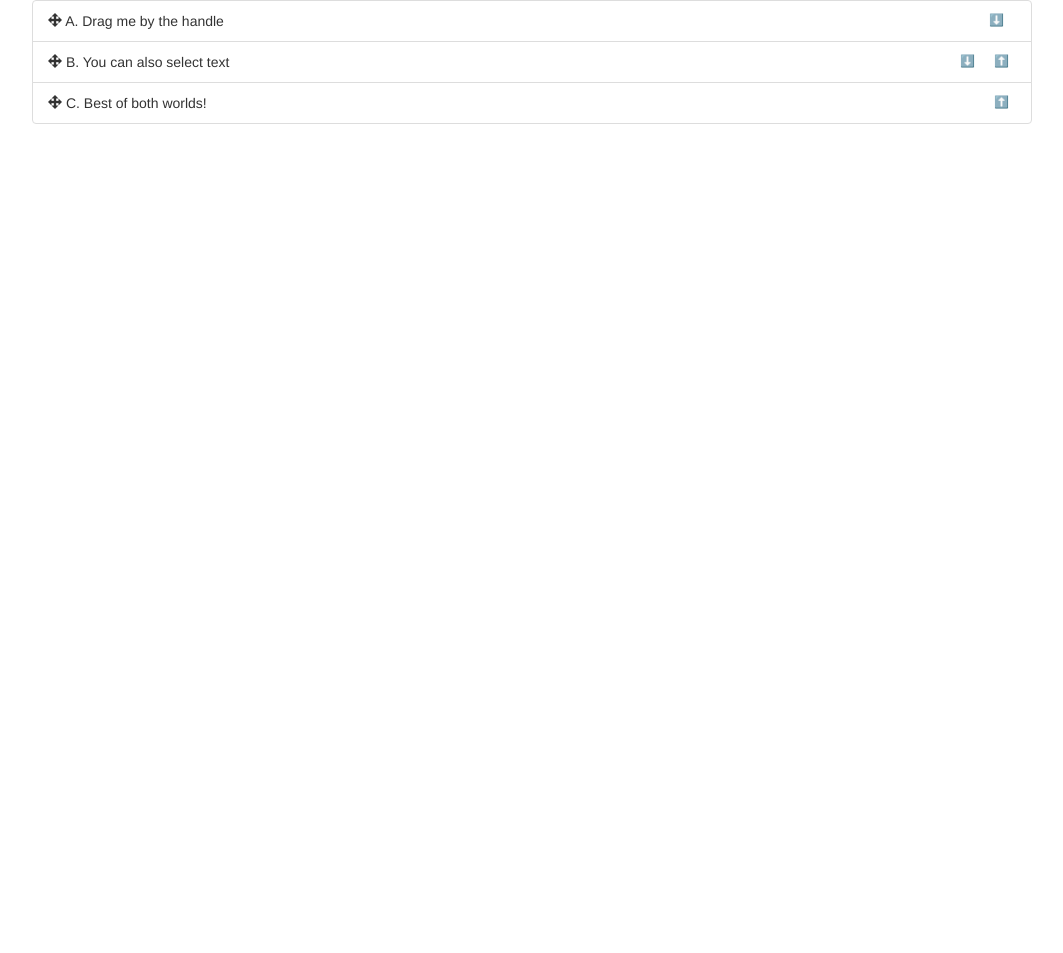
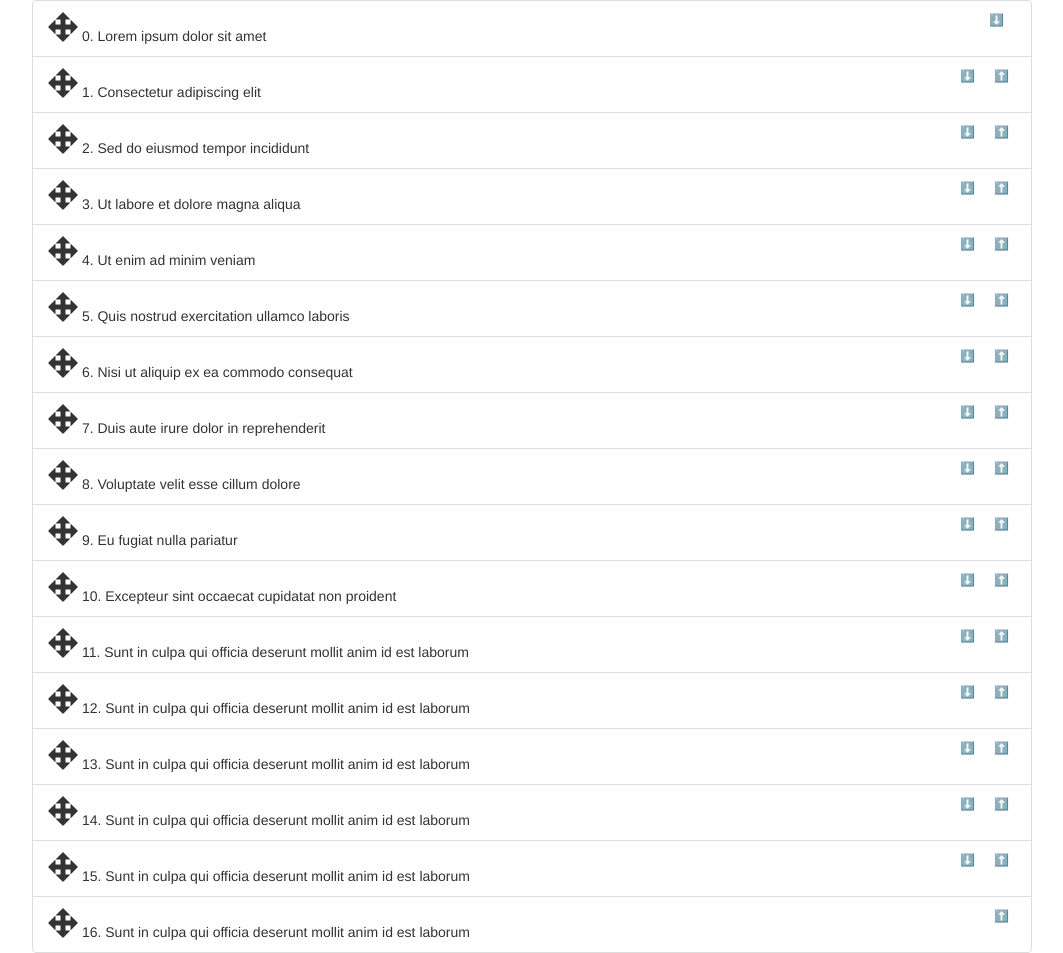
Before and after one commit to luka-nagarro/sortable-demo, a plain HTML site: page index.html in a window 1280 px wide. Shown: the whole page, without its empty margins (108-1171 px from the left). Before the commit the page ends 800 px from the top, so only its background shows below. Drawn offline with nearby package versions, Linux system fonts and the light colour scheme.

Commit message:
feat: add item

```diff
--- a/index.html
+++ b/index.html
@@ -12,7 +12,9 @@
         cursor: move;
         cursor: -webkit-grabbing;
         cursor: grabbing;
+        font-size: 30px;
       }
+
 
       .list-group {
         max-width: 1000px;
@@ -31,6 +33,10 @@
       .list-group-item:last-child .badge:nth-child(2) {
         display: none;
       }
+
+      .list-group-item.sortable-chosen {
+        background-color: #aaa;
+      }
     </style>
     <title>Sortable</title>
   </head>
@@ -40,19 +46,103 @@
         <span class="badge">⬆️</span>
         <span class="badge">⬇️</span>
         <span class="glyphicon glyphicon-move"></span>
-        A. Drag me by the handle
+        0. Lorem ipsum dolor sit amet
       </div>
       <div class="list-group-item" data-id="1">
         <span class="badge">⬆️</span>
         <span class="badge">⬇️</span>
         <span class="glyphicon glyphicon-move"></span>
-        B. You can also select text
+        1. Consectetur adipiscing elit
       </div>
       <div class="list-group-item" data-id="2">
         <span class="badge">⬆️</span>
         <span class="badge">⬇️</span>
         <span class="glyphicon glyphicon-move"></span>
-        C. Best of both worlds!
+        2. Sed do eiusmod tempor incididunt
+      </div>
+      <div class="list-group-item" data-id="3">
+        <span class="badge">⬆️</span>
+        <span class="badge">⬇️</span>
+        <span class="glyphicon glyphicon-move"></span>
+        3. Ut labore et dolore magna aliqua
+      </div>
+      <div class="list-group-item" data-id="4">
+        <span class="badge">⬆️</span>
+        <span class="badge">⬇️</span>
+        <span class="glyphicon glyphicon-move"></span>
+        4. Ut enim ad minim veniam
+      </div>
+      <div class="list-group-item" data-id="5">
+        <span class="badge">⬆️</span>
+        <span class="badge">⬇️</span>
+        <span class="glyphicon glyphicon-move"></span>
+        5. Quis nostrud exercitation ullamco laboris
+      </div>
+      <div class="list-group-item" data-id="6">
+        <span class="badge">⬆️</span>
+        <span class="badge">⬇️</span>
+        <span class="glyphicon glyphicon-move"></span>
+        6. Nisi ut aliquip ex ea commodo consequat
+      </div>
+      <div class="list-group-item" data-id="7">
+        <span class="badge">⬆️</span>
+        <span class="badge">⬇️</span>
+        <span class="glyphicon glyphicon-move"></span>
+        7. Duis aute irure dolor in reprehenderit
+      </div>
+      <div class="list-group-item" data-id="8">
+        <span class="badge">⬆️</span>
+        <span class="badge">⬇️</span>
+        <span class="glyphicon glyphicon-move"></span>
+        8. Voluptate velit esse cillum dolore
+      </div>
+      <div class="list-group-item" data-id="9">
+        <span class="badge">⬆️</span>
+        <span class="badge">⬇️</span>
+        <span class="glyphicon glyphicon-move"></span>
+        9. Eu fugiat nulla pariatur
+      </div>
+      <div class="list-group-item" data-id="10">
+        <span class="badge">⬆️</span>
+        <span class="badge">⬇️</span>
+        <span class="glyphicon glyphicon-move"></span>
+        10. Excepteur sint occaecat cupidatat non proident
+      </div>
+      <div class="list-group-item" data-id="11">
+        <span class="badge">⬆️</span>
+        <span class="badge">⬇️</span>
+        <span class="glyphicon glyphicon-move"></span>
+        11. Sunt in culpa qui officia deserunt mollit anim id est laborum
+      </div>
+      <div class="list-group-item" data-id="12">
+        <span class="badge">⬆️</span>
+        <span class="badge">⬇️</span>
+        <span class="glyphicon glyphicon-move"></span>
+        12. Sunt in culpa qui officia deserunt mollit anim id est laborum
+      </div>
+      <div class="list-group-item" data-id="13">
+        <span class="badge">⬆️</span>
+        <span class="badge">⬇️</span>
+        <span class="glyphicon glyphicon-move"></span>
+        13. Sunt in culpa qui officia deserunt mollit anim id est laborum
+      </div>
+      <div class="list-group-item" data-id="14">
+        <span class="badge">⬆️</span>
+        <span class="badge">⬇️</span>
+        <span class="glyphicon glyphicon-move"></span>
+        14. Sunt in culpa qui officia deserunt mollit anim id est laborum
+      </div>
+      <div class="list-group-item" data-id="15">
+        <span class="badge">⬆️</span>
+        <span class="badge">⬇️</span>
+        <span class="glyphicon glyphicon-move"></span>
+        15. Sunt in culpa qui officia deserunt mollit anim id est laborum
+      </div>
+      <div class="list-group-item" data-id="16">
+        <span class="badge">⬆️</span>
+        <span class="badge">⬇️</span>
+        <span class="glyphicon glyphicon-move"></span>
+        16. Sunt in culpa qui officia deserunt mollit anim id est laborum
       </div>
     </div>
 
```
